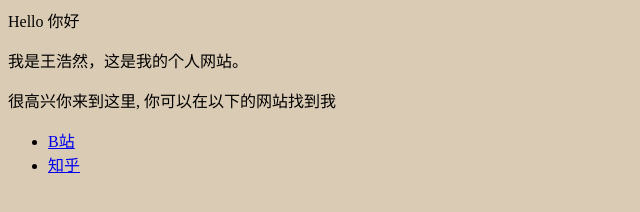
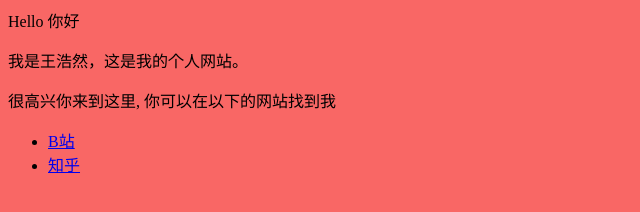
Before and after one commit to Whorana/Whorana.github.io, a plain HTML site: page index.html in a window 1280 px wide. Shown: the whole page, without its empty margins (0-640 px from the left). Drawn offline with Linux system fonts and the light colour scheme.

Commit message:
Update index.html

```diff
--- a/index.html
+++ b/index.html
@@ -1,4 +1,4 @@
-<body bgcolor="#DACBB4">
+<body bgcolor="#F96765">
 <p>Hello 你好</p>
 <p>我是王浩然，这是我的个人网站。 </p>
 <p>很高兴你来到这里, 你可以在以下的网站找到我</p>
```
